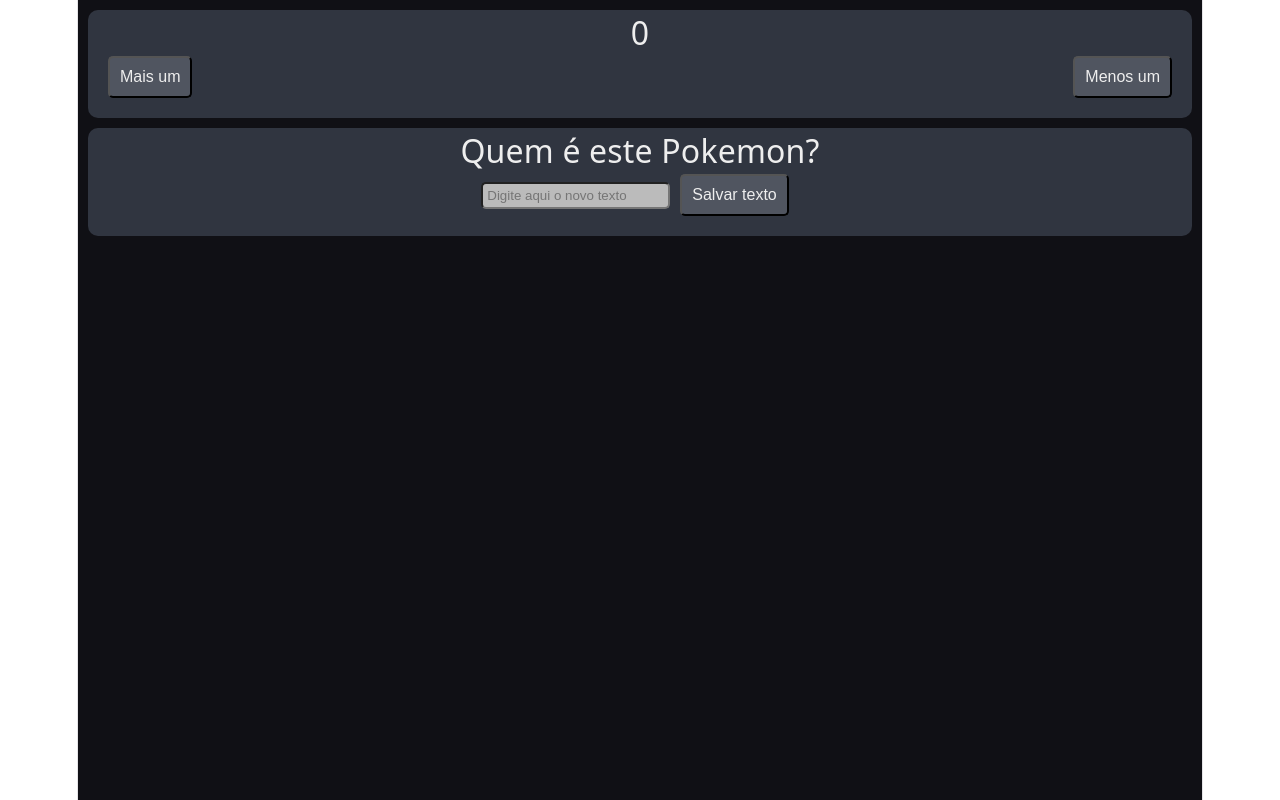
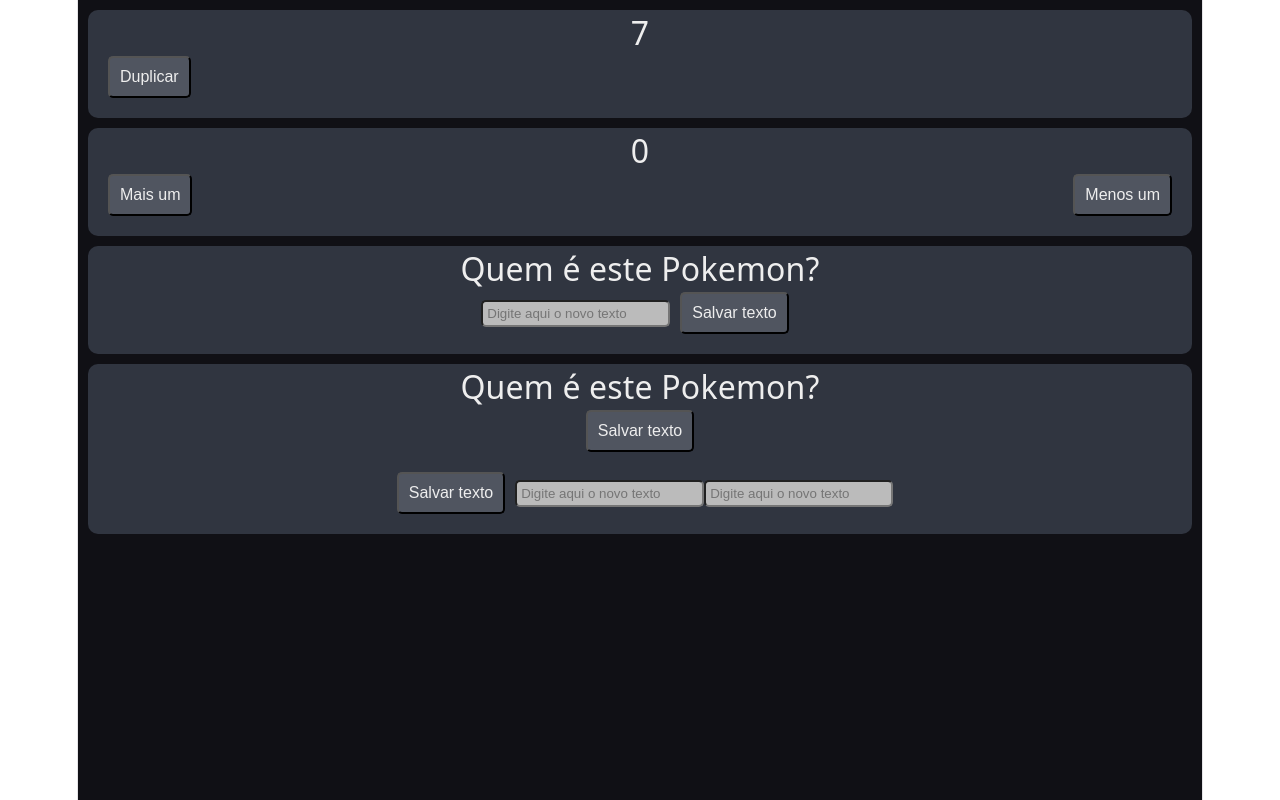
Before and after one commit to VicCAlq/2d-front-02-estado, a React (Vite) app: page / in a window 1280 px wide. Built offline with nearby package versions, Linux system fonts and the light colour scheme.

Commit message:
Atividade em Andamento

```diff
--- a/src/App.jsx
+++ b/src/App.jsx
@@ -1,5 +1,8 @@
+import AtvDobra from './components/AtvDobra';
 import Placar from './components/Placar';
 import InputTexto from './components/InputTexto';
+import AtvTelefoneSemFio from './components/AtvTelefoneSemFio';
+
 
 const styles = {
   container: {
@@ -16,8 +19,10 @@ const styles = {
 export default function App() {
   return (
     <div style={styles.container}>
+      <AtvDobra numero = {7}/>
       <Placar/>
       <InputTexto/>
+      <AtvTelefoneSemFio/>
     </div>
   );
 }
--- a/src/components/AtvDobra.jsx
+++ b/src/components/AtvDobra.jsx
@@ -5,3 +5,65 @@ Crie e exporte por padrão um componente chamado "AtvDobra" que recebe um argume
 O componente deve exibir uma <div> contendo um <p>, que vai exibir este número recebido como argumento,
 e um <button>, que ao ser clicado, modifica o valor do número para dobrar o valor dele.
 */
+
+import { useState } from 'react'
+
+const estilo = {
+  view: {
+    alignItems: "center",
+    justifyContent: "center",
+    borderRadius: "10px",
+    backgroundColor: "#303540",
+    padding: "10px",
+    margin: "10px",
+    gap: "10px",
+  },
+  texto: {
+    color: "#eee",
+    fontSize: "32px",
+  },
+  textoBotao: {
+    color: "#eee",
+    fontSize: "16px",
+  },
+  botao: {
+    borderRadius: "5px",
+    backgroundColor: "#505560",
+    padding: "10px",
+    margin: "10px",
+  },
+  viewBotoes: {
+    display: "flex",
+    flexDirection: "row",
+    flex: "1 0",
+    width: "100%",
+    justifyContent: "space-between",
+    alignItems: "center",
+  }
+}
+
+
+
+export default function AtvDobra({numero}) {
+  const [valor, setValor] = useState(numero);
+
+  function duplicar(){
+
+  setValor(valor*2)
+
+  };
+
+  return(
+    <div style={estilo.view}>
+      <p style={estilo.texto}>
+        {valor}
+      </p>
+      <div style={estilo.viewBotoes}>
+        <button style={estilo.botao} onClick={() => duplicar()}>
+          <p style={estilo.textoBotao}>Duplicar</p>
+        </button>
+      </div>
+    </div>
+  );
+
+}
--- a/src/components/AtvTelefoneSemFio.jsx
+++ b/src/components/AtvTelefoneSemFio.jsx
@@ -7,3 +7,86 @@ Cada <button> ao ser clicado, deve inserir na <div> abaixo um <p> e um <input>,
 e substituir o conteúdo anterior dessa <div> de baixo dos botões.
 O texto digitado no <input> ativado por um <button> deve ser exibido no <p> do outro <button>, e vice-versa.
 */
+
+import { useState } from 'react'
+
+const estilo = {
+  view: {
+    alignItems: "center",
+    justifyContent: "center",
+    borderRadius: "10px",
+    backgroundColor: "#303540",
+    padding: "10px",
+    margin: "10px",
+    gap: "10px",
+  },
+  texto: {
+    color: "#eee",
+    fontSize: "32px",
+  },
+  textoBotao: {
+    color: "#eee",
+    fontSize: "16px",
+  },
+  botao: {
+    borderRadius: "5px",
+    backgroundColor: "#505560",
+    padding: "10px",
+    margin: "10px",
+  },
+  viewBotoes: {
+    display: "flex",
+    flexDirection: "row",
+    flex: "1 0",
+    width: "100%",
+    justifyContent: "space-between",
+    alignItems: "center",
+  },
+  input: {
+    borderRadius: "5px",
+    backgroundColor: "#bbb",
+    padding: "4px",
+  }
+}
+
+
+export default function AtvTelefoneSemFio() {
+  const [textoInserido, setTextoInserido] = useState("")
+  const [texto, setTexto] = useState("Quem é este Pokemon?")
+
+  // Parte visual do componente
+  return(
+    <div style={estilo.view}>
+      <p style={estilo.texto}>
+        {texto}
+      </p>
+     <div>
+
+        <button style={estilo.botao} onClick={() => setTexto(textoInserido)}>
+        <p style={estilo.textoBotao}>Salvar texto</p>
+        </button></div>
+
+        <button style={estilo.botao} onClick={() => setTexto(textoInserido)}>
+        <p style={estilo.textoBotao}>Salvar texto</p>
+        </button>
+
+
+        <input
+        type="text"
+        value={textoInserido}
+        style={estilo.input}
+        onChange={(e) => setTextoInserido(e.target.value)}
+        placeholder="Digite aqui o novo texto"
+      />
+
+      <input
+        type="text"
+        value={textoInserido}
+        style={estilo.input}
+        onChange={(e) => setTextoInserido(e.target.value)}
+        placeholder="Digite aqui o novo texto"
+      />
+
+    </div>
+  )
+}
```
Also changed, not shown: 1 other file (tests, documents, lock files or other folders).
